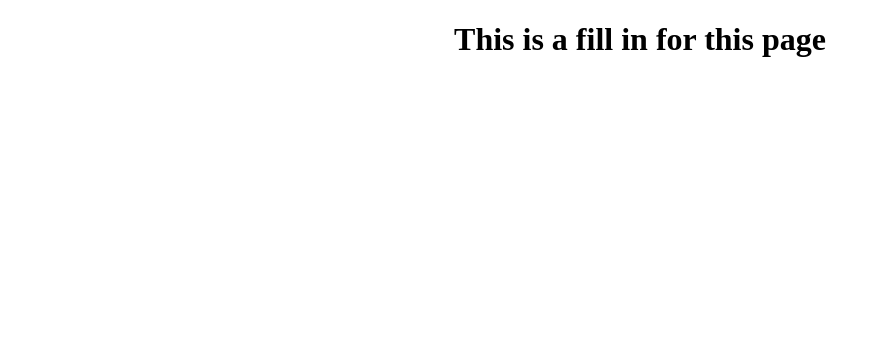
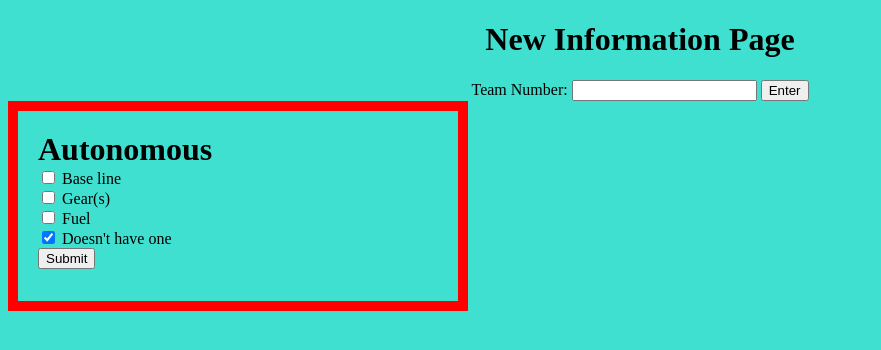
Before and after one commit to Metalnoypi/5002-Scouting, a website: page Information-Page.html in a window 1280 px wide. Shown: the whole page, without its empty margins (0-881 px from the left). Drawn offline with Linux system fonts and the light colour scheme.

Commit message:
HTML Progress
Here's the html I have so far

```diff
--- a/Information-Page.html
+++ b/Information-Page.html
@@ -4,7 +4,34 @@
     <meta charset="utf-8">
     <title>Scouting</title>
   </head>
-  <body><h1><center>
-    This is a fill in for this page
+  <body bgcolor="turquoise"><h1><center>
+    New Information Page
   </center></h1></body>
+  <body>
+
+    <center>Team Number: <input type="Text" Name="">
+    <input type="Submit" value="Enter"></center>
+
+</body>
+<style>
+  .bordered {
+    width: 400px;
+    height: 150px;
+    padding: 20px;
+    border: 10px solid red;
+    background-color: "jade";
+  }
+</style>
+
+<div class="bordered">
+  <font size="6"><b>Autonomous</b></font>
+  <form action="/action_page.php">
+  <input type="checkbox" name="Autonomous" value="Base-Line"> Base line<br>
+  <input type="checkbox" name="Autonomous" value="Gear(s)"> Gear(s)<br>
+  <input type="checkbox" name="Autonomous" value="Fuel"> Fuel<br>
+  <input type="checkbox" name="Autonomous" value="Does not have auto" checked> Doesn't have one<br>
+  <input type="submit" value="Submit"><br>
+</form>
+
+</div>
 </html>
```
Also changed, not shown: index.js (+7 -1 lines).
